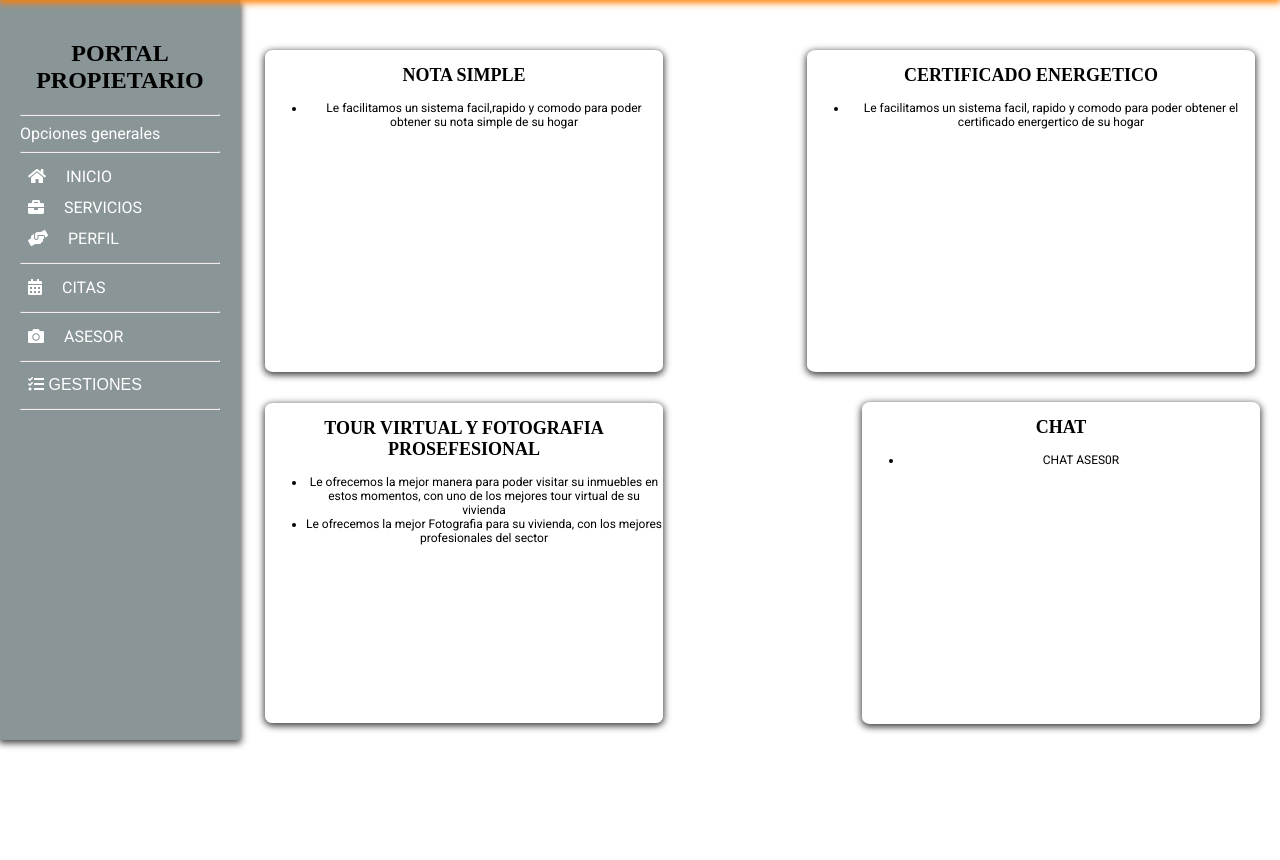
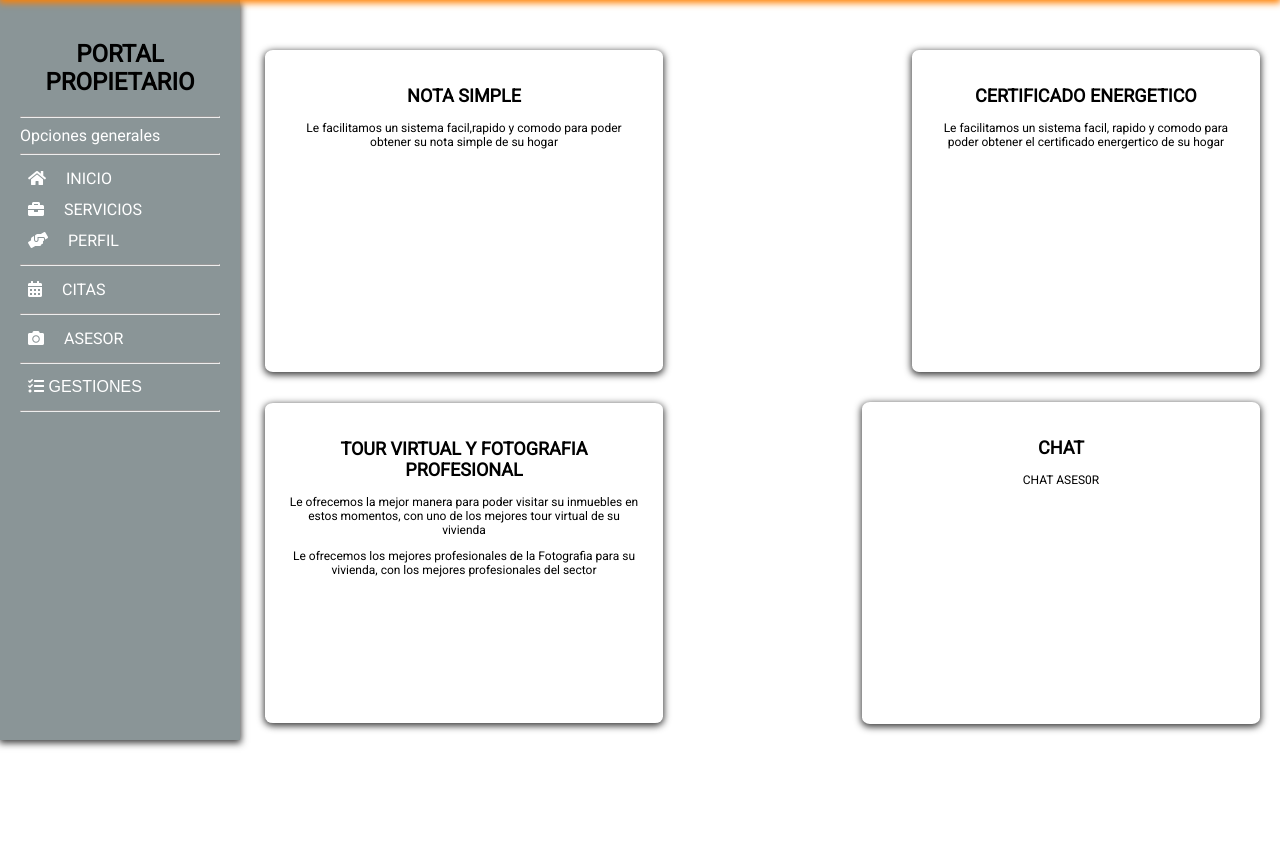
Before and after one commit to mario-orle/luisito, a PHP site: page /servicios.html in a window 1280 px wide. Shown: the part 100-960 px from the top of the page. Run offline with PHP 8.4, Linux system fonts and the light colour scheme; some libraries are stand-ins or nearby versions.

Commit message:
cambios insulsos pero que mejoran la cosa

```diff
--- a/MENU PERFIL/INDEX.html
+++ b/MENU PERFIL/INDEX.html
@@ -11,7 +11,7 @@
   <script src="https://cdn.jsdelivr.net/npm/vanillajs-datepicker@1.0/dist/js/datepicker-full.min.js"></script>
   <link rel="stylesheet" href="css.css">
   <link rel="stylesheet" href="inicio.css">
-  <link rel="stylesheet" href="citas.css">
+
 
   <title>INICIO</title>
 </head>
@@ -140,9 +140,7 @@
   </div>
 
   </div>
- <footer>
-   <h2>lolita</h2>
- </footer>
+
 
 
   <div id="mobile">
--- a/MENU PERFIL/cargar-inmuebles.css
+++ b/MENU PERFIL/cargar-inmuebles.css
@@ -18,6 +18,7 @@ h2{
       height: 430px;
       width: 72%;
       border-radius: 1%;
+      text-align: center;
 
   }
   .img-desc-inmueble{
--- a/MENU PERFIL/css.css
+++ b/MENU PERFIL/css.css
@@ -14,7 +14,7 @@
   z-index: 100;
 }
 body {
-  font-family:"Raleway";
+  font-family:"Roboto";
   margin: auto;
   background:white solid;
 
@@ -22,7 +22,7 @@ body {
 }
 h2{
  text-align: center;
- font-family:"";
+
 }
 span{
   color:white;
@@ -144,16 +144,6 @@ span{
   font-family: "roboto";
 
 }
-.main-up-inmuebles {
-  margin-top: 100px;
-  margin-left: 200px;
-  font-size: 20px;
-  padding: 20px;
-  display: flex;
-  font-family: "roboto " regular;
-}
-
-
 
 /* Add an active class to the active dropdown button */
 .dropdown-btn.active {
--- a/MENU PERFIL/inmuebles.css
+++ b/MENU PERFIL/inmuebles.css
@@ -20,3 +20,9 @@
   width: 90%;
 
 }
+.main-up-inmuebles {
+  font-size: 20px;
+  padding: 20px;
+  display: flex;
+  font-family: "roboto ";
+}
--- a/MENU PERFIL/servicios.css
+++ b/MENU PERFIL/servicios.css
@@ -2,31 +2,26 @@
 h2{
 color: black
 }
-
 .main-container{
 display: flex;
 align-items: center;
 justify-content: space-between;
 width: 100%;
 margin-top: 30px;
-
-
 }
-
 .nota-simple {
+display: flex;
 height: 322px;
 width: 40%;
 background-color: white;
 box-shadow: 0px 2px 7px 1px rgba(0,0,0,0.77);
 border-radius: 2%;
-
 }
 .text-nota-simple{
   font-size: 12px;
-
+  border-radius: 10%;
+  margin:20px;
   text-align: center;
-    border-radius: 10%;
-    margin: 1px;
 }
 .certificado {
 height: 322px;
@@ -34,43 +29,42 @@
 background-color: white;
 box-shadow: 0px 2px 7px 1px rgba(0,0,0,0.77);
 border-radius: 2%;
-    position: absolute;
-    right:25px;
-
-
+display:flex;
+justify-content: center;
 }
 .text-certificado{
   font-size: 12px;
+  border-radius: 10%;
+  margin:20px;
   text-align: center;
-    border-radius: 10%;
-    margin: 1px;
 }
-
 .fotografia{
+display:flex;
+justify-content: center;
 height: 320px;
 width:40%;
 box-shadow: 0px 2px 7px 1px rgba(0,0,0,0.77);
 border-radius: 2%;
 background-color: white;
-
 }
 .text-foto{
   font-size: 12px;
+  border-radius: 10%;
+  margin:20px;
   text-align: center;
-    border-radius: 10%;
-    margin: 1px;
 }
 .chat{
+display: flex;
+justify-content: center;
 height: 322px;
 width:40%;
 box-shadow: 0px 2px 7px 1px rgba(0,0,0,0.77);
 border-radius: 2%;
 background-color: white;
-
 }
 .chat .textchat {
 font-size: 12px;
+border-radius: 10%;
+margin:20px;
 text-align: center;
-      border-radius: 10%;
-      margin: 1px;
 }
--- a/MENU PERFIL/servicios.html
+++ b/MENU PERFIL/servicios.html
@@ -42,7 +42,7 @@
     </div>
     <div class="menu">
       <h2>PORTAL PROPIETARIO</h2>
-      <hr/>
+      <hr />
       <span>Opciones generales</span>
       <hr>
       <a id="inicio" href="index.html"><i class="fas fa-home"></i>INICIO</a>
@@ -61,7 +61,7 @@
       </button>
       <div class="dropdown-container">
         <a id="inmuebles" href="inmuebles.html">INMUEBLLES</a>
-        <a id ="documentacion" href="mis-documentos.html">DOCUMENTACIÓN</a>
+        <a id="documentacion" href="mis-documentos.html">DOCUMENTACIÓN</a>
         <a id="gestionar-inmuebles" href="cargar-inmueble.html">GESTIÓN INMUEBLES</a>
       </div>
       <hr />
@@ -71,37 +71,32 @@
         <div class="nota-simple">
           <div class="text-nota-simple">
             <h2>NOTA SIMPLE</h2>
-              <ul>
-                <li>Le facilitamos un sistema facil,rapido y comodo para poder obtener su nota simple de su hogar</li>
-              </ul>
+              <p>Le facilitamos un sistema facil,rapido y comodo para poder obtener su nota simple de su hogar</p>
           </div>
         </div>
         <div class="certificado">
           <div class="text-certificado">
             <h2>CERTIFICADO ENERGETICO</h2>
-              <ul>
-                <li>Le facilitamos un sistema facil, rapido y comodo para poder obtener el certificado energertico de su hogar </li>
-              </ul>
+              <p>Le facilitamos un sistema facil, rapido y comodo para poder obtener el certificado energertico de su
+                hogar </p>
           </div>
         </div>
       </div>
-          <div class= "main-container">
+      <div class="main-container">
         <div class="fotografia">
           <div class="text-foto">
-              <h2>TOUR VIRTUAL Y FOTOGRAFIA PROSEFESIONAL</h2>
-              <ul>
-                <li>Le ofrecemos la mejor manera para poder visitar su inmuebles en estos momentos, con uno de los mejores tour virtual de su vivienda</li>
-                <li>Le ofrecemos la mejor Fotografia para su vivienda, con los mejores profesionales del sector</li>
+            <h2>TOUR VIRTUAL Y FOTOGRAFIA PROFESIONAL</h2>
 
-              </ul>
+            <p>Le ofrecemos la mejor manera para poder visitar su inmuebles en estos momentos, con uno de los mejores
+              tour virtual de su vivienda</p>
+            <p>Le ofrecemos los mejores profesionales de la Fotografia para su vivienda, con los mejores profesionales
+              del sector</p>
           </div>
         </div>
         <div class="chat">
           <div class="textchat">
             <h2>CHAT</h2>
-              <ul>
-                <li>CHAT ASES0R</li>
-              </ul>
+              <p>CHAT ASES0R</p>
           </div>
         </div>
       </div>
```
Also changed, not shown: MENU PERFIL/inicio.css (+33 -60 lines), MENU PERFIL/inmuebles.html (+5 -5 lines). Lines whose indentation alone changed are shown as unchanged.
